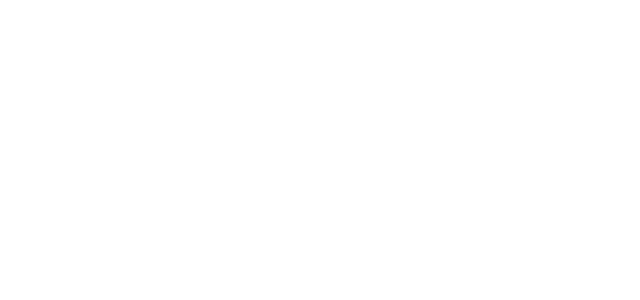
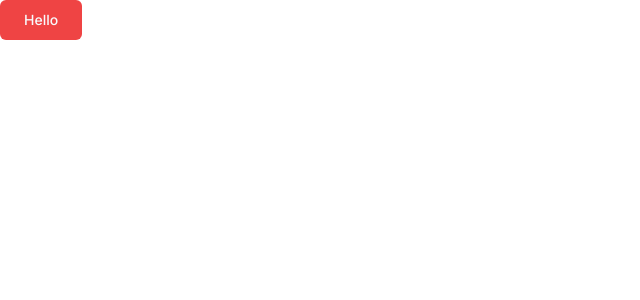
Before and after one commit to Shubhodeep100/Event-Zone, a Next.js app: page / in a window 1280 px wide. Shown: the top 300 px of the page, without its empty margins (0-640 px from the left). Built offline with nearby package versions, Linux system fonts and the light colour scheme.

Commit message:
project cleanup

```diff
--- a/app/globals.css
+++ b/app/globals.css
@@ -66,11 +66,211 @@
   }
 }
 
-@layer base {
-  * {
-    @apply border-border;
+* {
+  list-style: none;
+  padding: 0;
+  margin: 0;
+  scroll-behavior: smooth;
+}
+
+body {
+  font-family: var(--font-poppins)
+}
+
+.filter-grey {
+  filter: brightness(0) saturate(100%) invert(47%) sepia(0%) saturate(217%)
+    hue-rotate(32deg) brightness(98%) contrast(92%);
+}
+
+/* ========================================== TAILWIND STYLES */
+@layer utilities {
+  .wrapper {
+    @apply max-w-7xl lg:mx-auto p-5 md:px-10 xl:px-0 w-full;
   }
-  body {
-    @apply bg-background text-foreground;
+
+  .flex-center {
+    @apply flex justify-center items-center;
+  }
+
+  .flex-between {
+    @apply flex justify-between items-center;
+  }
+
+  /* TYPOGRAPHY */
+  /* 64 */
+  .h1-bold {
+    @apply font-bold text-[40px] leading-[48px] lg:text-[48px] lg:leading-[60px]  xl:text-[58px] xl:leading-[74px];
+  }
+
+  /* 40 */
+  .h2-bold {
+    @apply font-bold text-[32px] leading-[40px] lg:text-[36px] lg:leading-[44px] xl:text-[40px] xl:leading-[48px];
+  }
+
+  .h2-medium {
+    @apply font-medium text-[32px] leading-[40px] lg:text-[36px] lg:leading-[44px] xl:text-[40px] xl:leading-[48px];
+  }
+
+  /* 36 */
+  .h3-bold {
+    @apply font-bold text-[28px] leading-[36px] md:text-[36px] md:leading-[44px];
+  }
+
+  .h3-medium {
+    @apply font-medium text-[28px] leading-[36px] md:text-[36px] md:leading-[44px];
+  }
+
+  /* 32 */
+  .h4-medium {
+    @apply font-medium text-[32px] leading-[40px];
+  }
+
+  /* 28 */
+  .h5-bold {
+    @apply font-bold text-[28px] leading-[36px];
+  }
+
+  /* 24 */
+  .p-bold-24 {
+    @apply font-bold text-[24px] leading-[36px];
+  }
+
+  .p-medium-24 {
+    @apply font-medium text-[24px] leading-[36px];
+  }
+
+  .p-regular-24 {
+    @apply font-normal text-[24px] leading-[36px];
+  }
+
+  /* 20 */
+  .p-bold-20 {
+    @apply font-bold text-[20px] leading-[30px] tracking-[2%];
+  }
+
+  .p-semibold-20 {
+    @apply text-[20px] font-semibold leading-[30px] tracking-[2%];
+  }
+
+  .p-medium-20 {
+    @apply text-[20px] font-medium leading-[30px];
+  }
+
+  .p-regular-20 {
+    @apply text-[20px] font-normal leading-[30px] tracking-[2%];
+  }
+
+  /* 18 */
+  .p-semibold-18 {
+    @apply text-[18px] font-semibold leading-[28px] tracking-[2%];
+  }
+
+  .p-medium-18 {
+    @apply text-[18px] font-medium leading-[28px];
+  }
+
+  .p-regular-18 {
+    @apply text-[18px] font-normal leading-[28px] tracking-[2%];
+  }
+
+  /* 16 */
+  .p-bold-16 {
+    @apply text-[16px] font-bold leading-[24px];
+  }
+
+  .p-medium-16 {
+    @apply text-[16px] font-medium leading-[24px];
+  }
+
+  .p-regular-16 {
+    @apply text-[16px] font-normal leading-[24px];
+  }
+
+  /* 14 */
+  .p-semibold-14 {
+    @apply text-[14px] font-semibold leading-[20px];
+  }
+
+  .p-medium-14 {
+    @apply text-[14px] font-medium leading-[20px];
+  }
+
+  .p-regular-14 {
+    @apply text-[14px] font-normal leading-[20px];
+  }
+
+  /* 12 */
+  .p-medium-12 {
+    @apply text-[12px] font-medium leading-[20px];
+  }
+
+  /* SHADCN OVERRIDES */
+  .select-field {
+    @apply w-full bg-grey-50 h-[54px] placeholder:text-grey-500 rounded-full p-regular-16 px-5 py-3 border-none focus-visible:ring-transparent focus:ring-transparent !important;
+  }
+
+  .input-field {
+    @apply bg-grey-50 h-[54px] focus-visible:ring-offset-0 placeholder:text-grey-500 rounded-full p-regular-16 px-4 py-3 border-none focus-visible:ring-transparent !important;
+  }
+
+  .textarea {
+    @apply bg-grey-50 flex flex-1 placeholder:text-grey-500 p-regular-16 px-5 py-3 border-none focus-visible:ring-transparent !important;
+  }
+
+  .button {
+    @apply rounded-full h-[54px] p-regular-16;
+  }
+
+  .select-item {
+    @apply py-3 cursor-pointer  focus:bg-primary-50;
+  }
+
+  .toggle-switch {
+    @apply bg-gray-300 !important;
   }
 }
+
+/* ========================================== CLERK STYLES */
+.cl-logoImage {
+  height: 38px;
+}
+
+.cl-userButtonBox {
+  flex-direction: row-reverse;
+}
+
+.cl-userButtonOuterIdentifier {
+  font-size: 16px;
+}
+
+.cl-userButtonPopoverCard {
+  right: 4px !important;
+}
+
+.cl-formButtonPrimary:hover,
+.cl-formButtonPrimary:focus,
+.cl-formButtonPrimary:active {
+  background-color: #705CF7
+}
+
+/* ========================================== REACT-DATEPICKER STYLES */
+.datePicker {
+  width: 100%;
+}
+
+.react-datepicker__input-container input {
+  background-color: transparent;
+  width: 100%;
+  outline: none;
+  margin-left: 16px;
+}
+
+.react-datepicker__day--selected {
+  background-color: #624cf5 !important;
+  color: #ffffff !important;
+  border-radius: 4px;
+}
+
+.react-datepicker__time-list-item--selected {
+  background-color: #624cf5 !important;
+}
--- a/app/page.tsx
+++ b/app/page.tsx
@@ -1,7 +1,8 @@
+import { Button } from "@/components/ui/button";
 export default function Home() {
   return (
-    <div>
-
-    </div>
+    <main className="">
+      <Button variant="destructive" className="px-6">Hello</Button>
+    </main>
   );
 }
--- /dev/null
+++ b/components/ui/button.tsx
@@ -0,0 +1,56 @@
+import * as React from "react"
+import { Slot } from "@radix-ui/react-slot"
+import { cva, type VariantProps } from "class-variance-authority"
+
+import { cn } from "@/lib/utils"
+
+const buttonVariants = cva(
+  "inline-flex items-center justify-center whitespace-nowrap rounded-md text-sm font-medium ring-offset-background transition-colors focus-visible:outline-none focus-visible:ring-2 focus-visible:ring-ring focus-visible:ring-offset-2 disabled:pointer-events-none disabled:opacity-50",
+  {
+    variants: {
+      variant: {
+        default: "bg-primary text-primary-foreground hover:bg-primary/90",
+        destructive:
+          "bg-destructive text-destructive-foreground hover:bg-destructive/90",
+        outline:
+          "border border-input bg-background hover:bg-accent hover:text-accent-foreground",
+        secondary:
+          "bg-secondary text-secondary-foreground hover:bg-secondary/80",
+        ghost: "hover:bg-accent hover:text-accent-foreground",
+        link: "text-primary underline-offset-4 hover:underline",
+      },
+      size: {
+        default: "h-10 px-4 py-2",
+        sm: "h-9 rounded-md px-3",
+        lg: "h-11 rounded-md px-8",
+        icon: "h-10 w-10",
+      },
+    },
+    defaultVariants: {
+      variant: "default",
+      size: "default",
+    },
+  }
+)
+
+export interface ButtonProps
+  extends React.ButtonHTMLAttributes<HTMLButtonElement>,
+    VariantProps<typeof buttonVariants> {
+  asChild?: boolean
+}
+
+const Button = React.forwardRef<HTMLButtonElement, ButtonProps>(
+  ({ className, variant, size, asChild = false, ...props }, ref) => {
+    const Comp = asChild ? Slot : "button"
+    return (
+      <Comp
+        className={cn(buttonVariants({ variant, size, className }))}
+        ref={ref}
+        {...props}
+      />
+    )
+  }
+)
+Button.displayName = "Button"
+
+export { Button, buttonVariants }
--- a/package.json
+++ b/package.json
@@ -9,6 +9,7 @@
     "lint": "next lint"
   },
   "dependencies": {
+    "@radix-ui/react-slot": "^1.0.2",
     "class-variance-authority": "^0.7.0",
     "clsx": "^2.1.0",
     "lucide-react": "^0.312.0",
```
Also changed, not shown: 1 other file (tests, documents, lock files or other folders).
